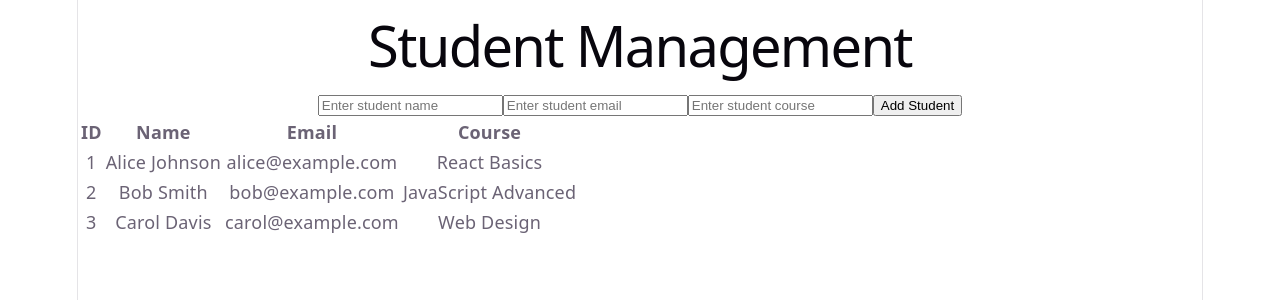
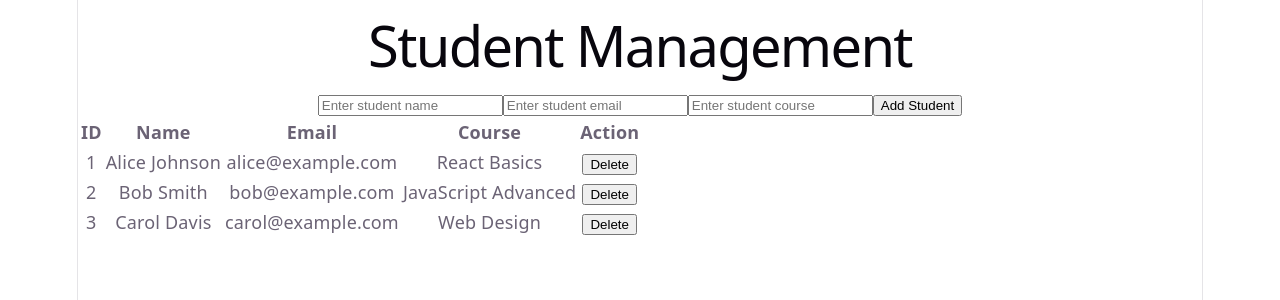
Before and after one commit to Sathiacp/student-management-github-copilot, a React (Vite) app: page / in a window 1280 px wide. Shown: the top 300 px of the page. Built offline with nearby package versions, Linux system fonts and the light colour scheme.

Commit message:
Fix student ID generation

```diff
--- a/src/App.jsx
+++ b/src/App.jsx
@@ -41,9 +41,12 @@ function App() {
       return
     }
 
+    // Find the highest existing ID and add 1 to create a unique ID
+    const nextId = students.reduce((maxId, student) => Math.max(maxId, student.id), 0) + 1
+
     // Create a new student
     const newStudent = {
-      id: students.length + 1,
+      id: nextId,
       name: inputName,
       email: inputEmail,
       course: inputCourse
@@ -56,6 +59,12 @@ function App() {
     setInputName('')
     setInputEmail('')
     setInputCourse('')
+  }
+
+  // Function to delete a student
+  const deleteStudent = (id) => {
+    const updatedStudents = students.filter((s) => s.id !== id)
+    setStudents(updatedStudents)
   }
 
   return (
@@ -94,6 +103,7 @@ function App() {
             <th>Name</th>
             <th>Email</th>
             <th>Course</th>
+            <th>Action</th>
           </tr>
         </thead>
 
@@ -104,6 +114,9 @@ function App() {
               <td>{student.name}</td>
               <td>{student.email}</td>
               <td>{student.course}</td>
+              <td>
+                <button onClick={() => deleteStudent(student.id)}>Delete</button>
+              </td>
             </tr>
           ))}
         </tbody>
```
